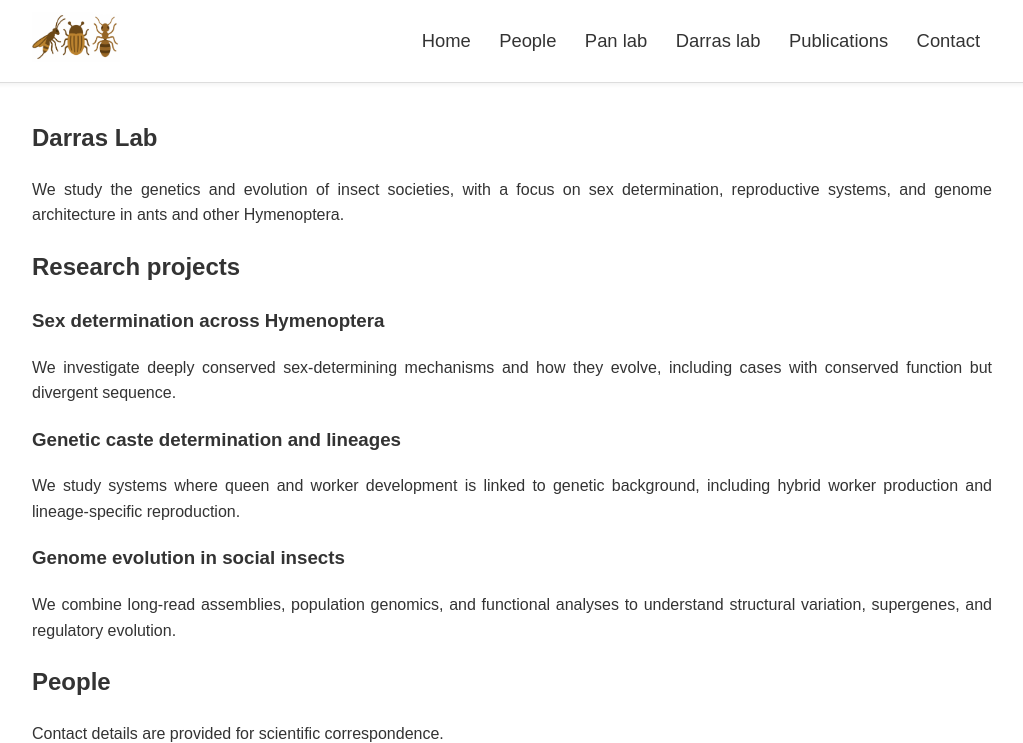
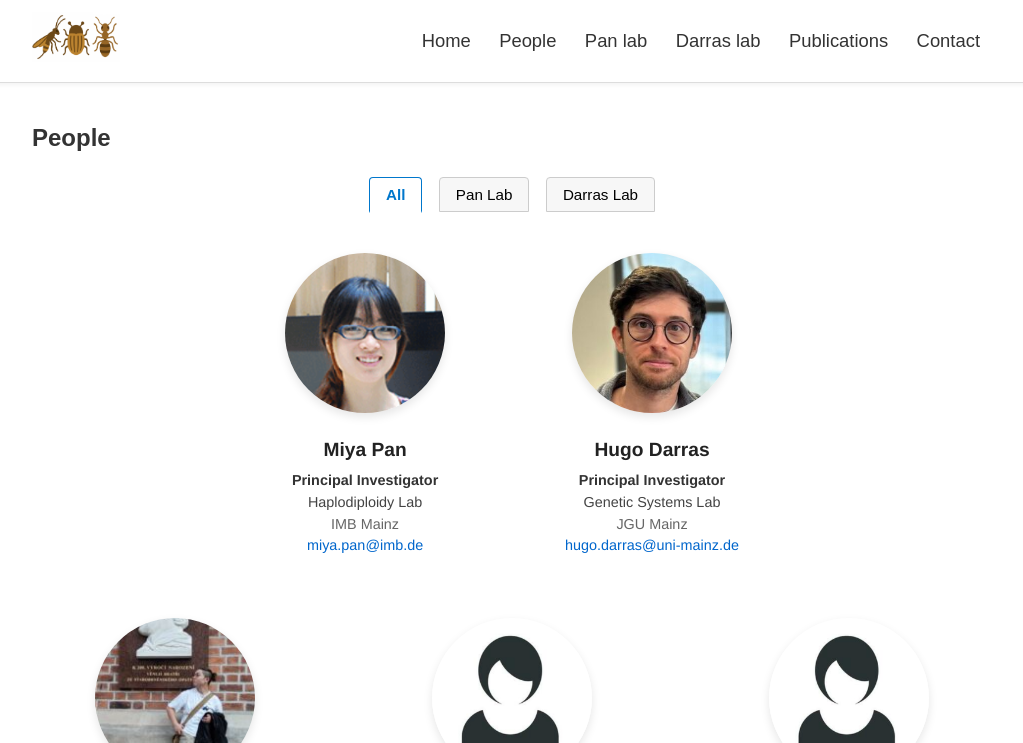
Before and after one commit to lab-darras/lab-darras.github.io, a Jekyll site: the page built from index.md, in a window 1280 px wide and 1400 px high. Shown: the top 743 px of the window, without its empty margins (128-1151 px from the left). Built offline with Jekyll 4.4.1, drawn with Linux system fonts in a browser that asks for light colours; our own code applies the rules of GitHub Pages for plain Markdown files; some of the changed text lies outside the part shown; grey boxes are pictures that could not be loaded.

Commit message:
Update index.md

```diff
--- a/index.md
+++ b/index.md
@@ -1,93 +1,188 @@
----
-layout: default
-title: Darras Lab
-permalink: /
----
+<section id="people" class="section">
+  <h2>People</h2>
 
-<section id="research" class="section">
-  <h1>Darras Lab</h1>
-  <p class="lead">
-    We study the genetics and evolution of insect societies, with a focus on sex determination, reproductive systems, and genome architecture in ants and other Hymenoptera.
-  </p>
+  <style>
+  /* Layout */
+  .group-leaders {
+    display: flex;
+    justify-content: center;
+    gap: 120px;
+    margin: 40px 0 60px 0;
+    flex-wrap: wrap;
+  }
 
-  <h2>Research projects</h2>
-  <div class="cards">
-    <div class="card">
-      <h3>Sex determination across Hymenoptera</h3>
-      <p>
-        We investigate deeply conserved sex-determining mechanisms and how they evolve, including cases with conserved function but divergent sequence.
-      </p>
+  .people-grid {
+    display: grid;
+    grid-template-columns: repeat(auto-fit, minmax(180px, 1fr));
+    gap: 50px;
+    justify-items: center;
+    margin-top: 40px;
+  }
+
+  /* Card layout for each person */
+  .person {
+    text-align: center;
+    max-width: 220px;
+    font-family: "Helvetica Neue", Helvetica, Arial, sans-serif;
+  }
+
+  .person img {
+    width: 160px;
+    height: 160px;
+    object-fit: cover;
+    border-radius: 50%;
+    box-shadow: 0px 4px 10px rgba(0,0,0,0.1);
+    transition: transform 0.3s ease, box-shadow 0.3s ease;
+  }
+
+  .person img:hover {
+    transform: scale(1.05);
+    box-shadow: 0px 6px 15px rgba(0,0,0,0.2);
+  }
+
+  /* Name */
+  .person h3 {
+    margin-top: 15px;
+    margin-bottom: 5px;
+    font-size: 1.2rem;
+    font-weight: 600;
+    color: #222;
+    text-align: center;
+  }
+
+  /* Ensure all text under the photo is centered */
+  .person p,
+  .person a {
+    display: block;
+    text-align: center;
+    margin: 3px 0;
+    font-size: 0.9rem;
+    line-height: 1.3;
+  }
+
+  /* Roles */
+  .person .role {
+    font-weight: 600;
+    color: #333;
+  }
+
+  /* Labs */
+  .person .lab {
+    font-weight: 500;
+    color: #444;
+  }
+
+  /* Institutes */
+  .person .institute {
+    font-weight: 400;
+    color: #666;
+  }
+
+  /* Email links */
+  .person a {
+    color: #0066cc;
+    text-decoration: none;
+  }
+
+  .person a:hover {
+    text-decoration: underline;
+  }
+
+  /* Filter buttons */
+  #people-filter {
+    text-align: center;
+    margin-bottom: 30px;
+  }
+  #people-filter button {
+    margin: 0 6px;
+    padding: 8px 16px;
+    font-size: 0.95rem;
+    cursor: pointer;
+    border: 1px solid #ccc;
+    background: #f7f7f7;
+    border-radius: 4px 4px 0 0;
+    transition: background 0.2s, border-color 0.2s;
+  }
+  #people-filter button:hover {
+    background: #eaeaea;
+  }
+  #people-filter button.active {
+    background: #fff;
+    border: 1px solid #0077cc;
+    border-bottom: 2px solid #fff;
+    color: #0077cc;
+    font-weight: 600;
+  }
+  </style>
+
+  <!-- Filter buttons -->
+  <div id="people-filter">
+    <button class="active" onclick="filterPeople('all', this)">All</button>
+    <button onclick="filterPeople('pan', this)">Pan Lab</button>
+    <button onclick="filterPeople('darras', this)">Darras Lab</button>
+  </div>
+
+  <div class="group-leaders">
+    <div class="person" data-lab="pan">
+      <img src="{{ '/assets/images/miya-pan.png' | relative_url }}" alt="Miya Pan">
+      <h3>Miya Pan</h3>
+      <p class="role">Principal Investigator</p>
+      <p class="lab">Haplodiploidy Lab</p>
+      <p class="institute">IMB Mainz</p>
+      <p><a href="mailto:miya.pan@imb.de">miya.pan@imb.de</a></p>
     </div>
 
-    <div class="card">
-      <h3>Genetic caste determination and lineages</h3>
-      <p>
-        We study systems where queen and worker development is linked to genetic background, including hybrid worker production and lineage-specific reproduction.
-      </p>
+    <div class="person" data-lab="darras">
+      <img src="{{ '/assets/images/hugo-darras.png' | relative_url }}" alt="Hugo Darras">
+      <h3>Hugo Darras</h3>
+      <p class="role">Principal Investigator</p>
+      <p class="lab">Genetic Systems Lab</p>
+      <p class="institute">JGU Mainz</p>
+      <p><a href="mailto:hugo.darras@uni-mainz.de">hugo.darras@uni-mainz.de</a></p>
+    </div>
+  </div>
+
+  <div class="people-grid">
+    <div class="person" data-lab="darras">
+      <img src="{{ '/assets/images/chuanxin.png' | relative_url }}" alt="Chuanxin Yu">
+      <h3>Chuanxin Yu</h3>
+      <p class="role">PhD Student</p>
+      <p class="lab">Genetic Systems Lab</p>
+      <p class="institute">JGU Mainz</p>
+      <p><a href="mailto:chuanxin.yu@uni-mainz.de">chuanxin.yu@uni-mainz.de</a></p>
     </div>
 
-    <div class="card">
-      <h3>Genome evolution in social insects</h3>
-      <p>
-        We combine long-read assemblies, population genomics, and functional analyses to understand structural variation, supergenes, and regulatory evolution.
-      </p>
+    <div class="person" data-lab="darras">
+      <img src="{{ '/assets/images/lena.png' | relative_url }}" alt="Lena Fröhlich">
+      <h3>Lena Fröhlich</h3>
+      <p class="role">MSc Student</p>
+      <p class="lab">Genetic Systems Lab</p>
+      <p class="institute">JGU Mainz</p>
+    </div>
+
+    <div class="person" data-lab="darras">
+      <img src="{{ '/assets/images/emilia.png' | relative_url }}" alt="Emilia María Romero Pineda">
+      <h3>Emilia María Romero Pineda</h3>
+      <p class="role">MSc Student</p>
+      <p class="lab">Genetic Systems Lab</p>
+      <p class="institute">JGU Mainz</p>
     </div>
   </div>
+
+  <script>
+  function filterPeople(lab, button) {
+    const people = document.querySelectorAll('#people .person');
+
+    people.forEach(person => {
+      if (lab === 'all') {
+        person.style.display = 'block';
+      } else {
+        person.style.display = person.getAttribute('data-lab') === lab ? 'block' : 'none';
+      }
+    });
+
+    document.querySelectorAll('#people-filter button').forEach(btn => btn.classList.remove('active'));
+    button.classList.add('active');
+  }
+  </script>
 </section>
-
-<section id="people" class="section">
-  <h2>People</h2>
-  <p class="muted">Contact details are provided for scientific correspondence.</p>
-
-  <!-- Replace the entries below with your real list -->
-  <div class="people-grid">
-    <div class="person">
-      <img src="/assets/people/hugo_darras.jpg" alt="Hugo Darras">
-      <div class="person-meta">
-        <div class="person-name">Hugo Darras</div>
-        <div class="person-role">PI</div>
-        <a class="person-email" href="mailto:YOUR_EMAIL@domain">YOUR_EMAIL@domain</a>
-      </div>
-    </div>
-
-    <div class="person">
-      <img src="/assets/people/placeholder.jpg" alt="Name">
-      <div class="person-meta">
-        <div class="person-name">Name</div>
-        <div class="person-role">PhD student</div>
-        <a class="person-email" href="mailto:name@domain">name@domain</a>
-      </div>
-    </div>
-
-    <div class="person">
-      <img src="/assets/people/placeholder.jpg" alt="Name">
-      <div class="person-meta">
-        <div class="person-name">Name</div>
-        <div class="person-role">MSc student</div>
-        <a class="person-email" href="mailto:name@domain">name@domain</a>
-      </div>
-    </div>
-  </div>
-</section>
-
-<section id="publications" class="section">
-  <h2>Publications</h2>
-  <p class="muted">
-    Selected publications are listed below. For the full list, see Google Scholar.
-  </p>
-
-  <!-- Replace with your publications -->
-  <ol class="pubs">
-    <li>
-      <span class="pub-authors">Author A, Author B, Author C</span>.
-      <span class="pub-title">Title of the paper</span>.
-      <span class="pub-journal">Journal</span> (<span class="pub-year">Year</span>).
-      <a href="#" target="_blank" rel="noopener">link</a>
-    </li>
-    <li>
-      <span class="pub-authors">Author A, Author B</span>.
-      <span class="pub-title">Title of the paper</span>.
-      <span class="pub-journal">Journal</span> (<span class="pub-year">Year</span>).
-    </li>
-  </ol>
-</section>
```
